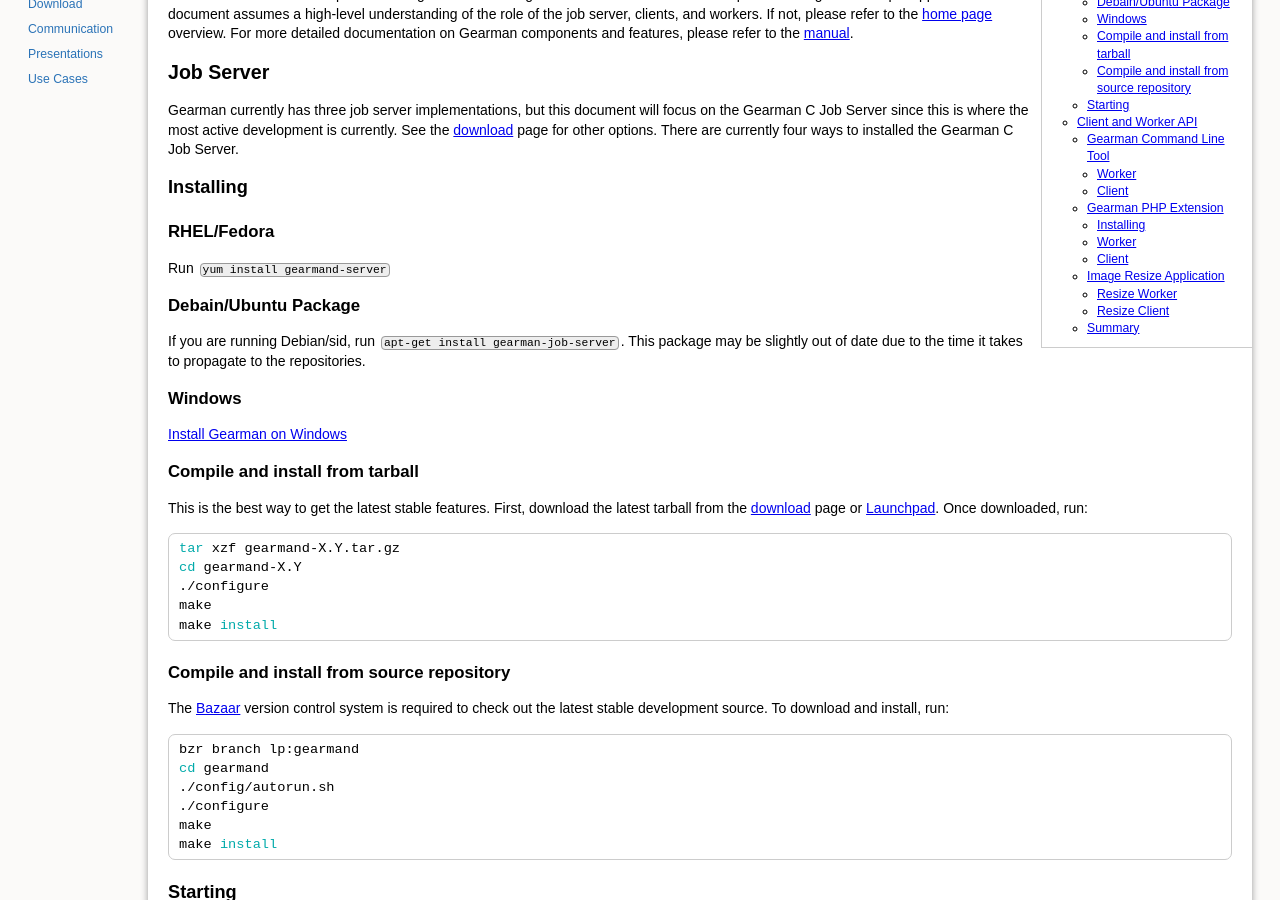
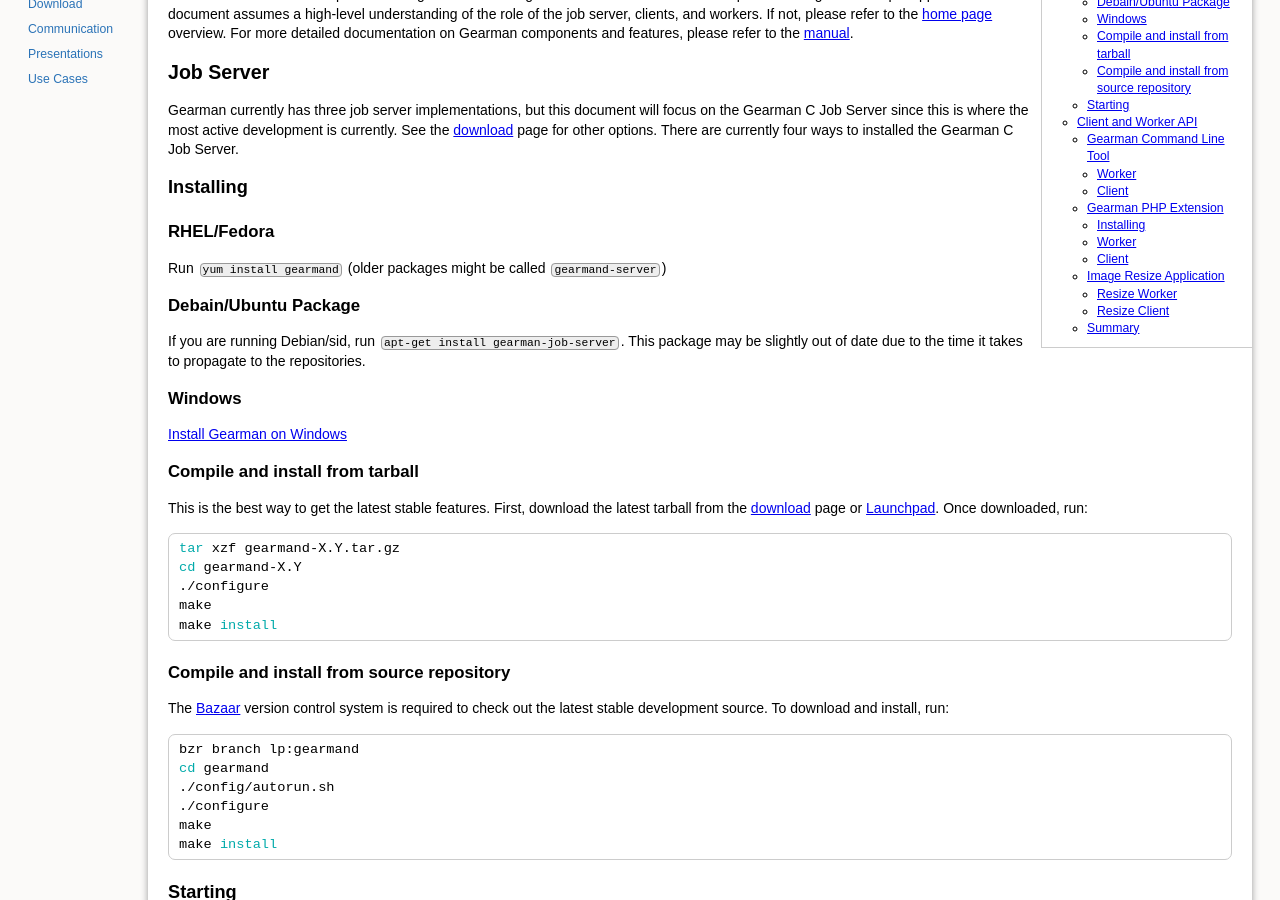
Before and after one commit to gearman/gearman.github.io, a Jekyll site: the page built from getting-started/index.md, in a window 1280 px wide and 900 px high, scrolled down 418 px. Built offline with Jekyll 4.4.1, drawn with Linux system fonts in a browser that asks for light colours.

Commit message:
The RHEL install command was outdated, fixed

```diff
--- a/getting-started/index.md
+++ b/getting-started/index.md
@@ -24,7 +24,7 @@
 
 #### RHEL/Fedora
 
-Run `yum install gearmand-server`
+Run `yum install gearmand` (older packages might be called `gearmand-server`)
 
 #### Debain/Ubuntu Package
 
```
